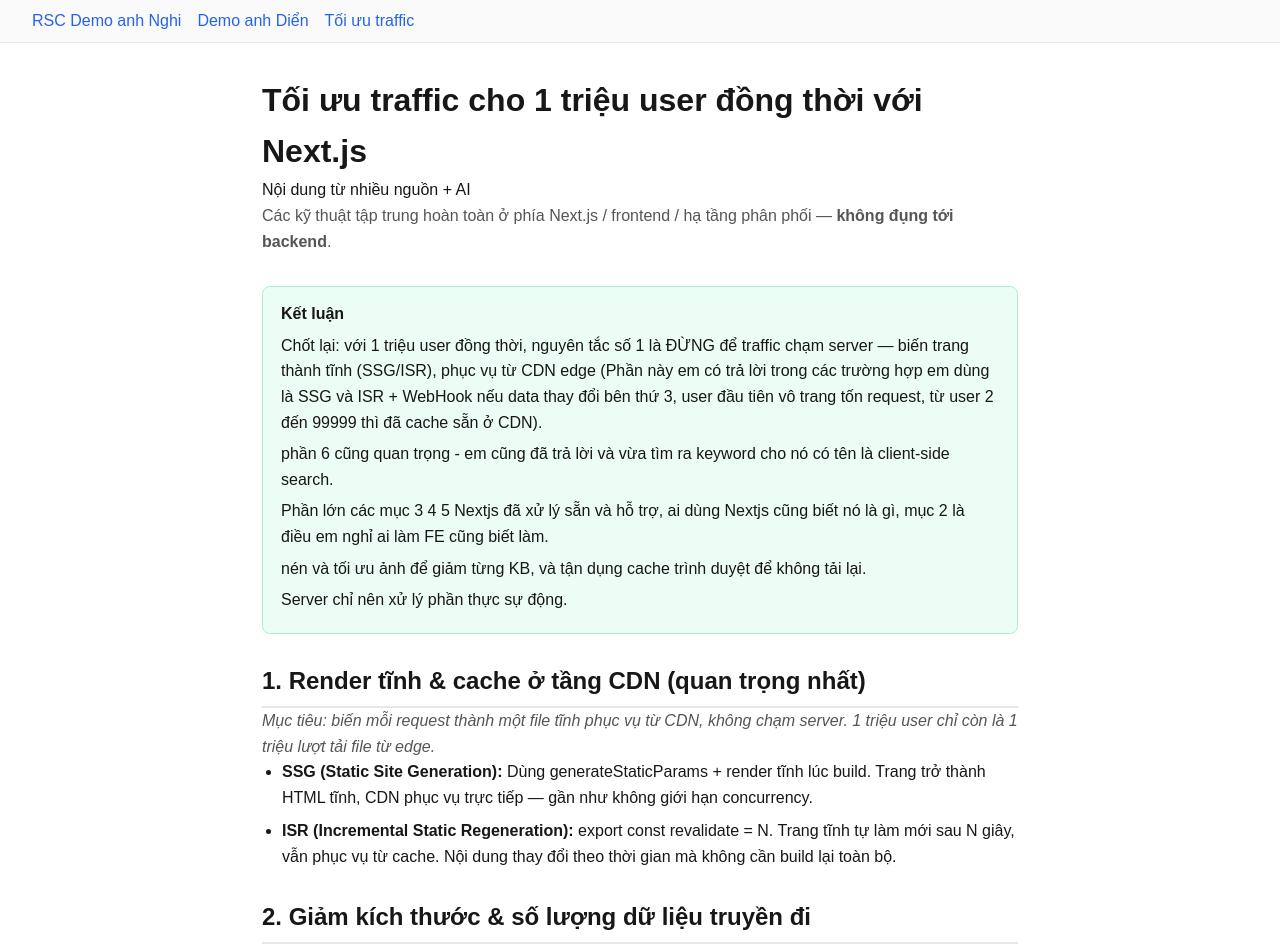
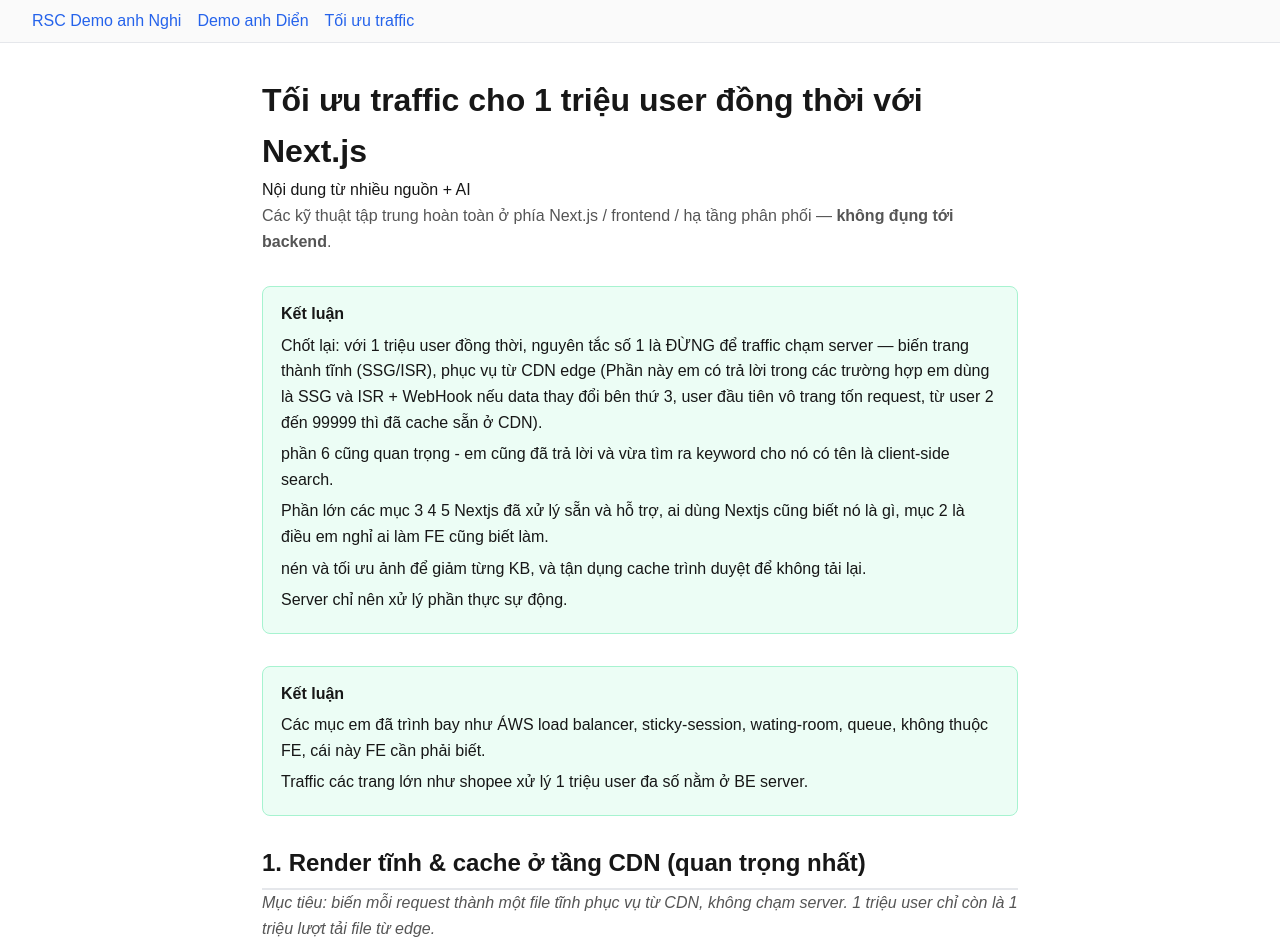
Before and after one commit to devntv/interviewCake, a Next.js app: page /toi-uu-traffic in a window 1280 px wide. Shown: the top 945 px of the page. Built offline with nearby package versions, Linux system fonts and the light colour scheme.

Commit message:
Add takeaway2 box on toi-uu-traffic page

```diff
--- a/app/toi-uu-traffic/page.tsx
+++ b/app/toi-uu-traffic/page.tsx
@@ -113,6 +113,8 @@
 const takeaway =
   "Chốt lại: với 1 triệu user đồng thời, nguyên tắc số 1 là ĐỪNG để traffic chạm server — biến trang thành tĩnh (SSG/ISR), phục vụ từ CDN edge (Phần này em có trả lời trong các trường hợp em dùng là SSG và ISR + WebHook nếu data thay đổi bên thứ 3, user đầu tiên vô trang tốn request, từ user 2 đến 99999 thì đã cache sẵn ở CDN). phần 6 cũng quan trọng - em cũng đã trả lời và vừa tìm ra keyword cho nó có tên là client-side search.Phần lớn các mục 3 4 5 Nextjs đã xử lý sẵn và hỗ trợ, ai dùng Nextjs cũng biết nó là gì, mục 2 là điều em nghỉ ai làm FE cũng biết làm. nén và tối ưu ảnh để giảm từng KB, và tận dụng cache trình duyệt để không tải lại. Server chỉ nên xử lý phần thực sự động.";
 
+
+const takeaway2 = "Các mục em đã trình bay như ÁWS load balancer, sticky-session, wating-room, queue, không thuộc FE, cái này FE cần phải biết. Traffic các trang lớn như shopee xử lý 1 triệu user đa số nằm ở BE server"
 export default function ToiUuTrafficPage() {
   return (
     <main
@@ -143,6 +145,29 @@
         <strong>Kết luận</strong>
         <div style={{ margin: "6px 0 0" }}>
           {takeaway
+            .split(".")
+            .map((s) => s.trim())
+            .filter(Boolean)
+            .map((cau, i) => (
+              <p key={i} style={{ margin: "0 0 6px" }}>
+                {cau}.
+              </p>
+            ))}
+        </div>
+      </section>
+
+      <section
+        style={{
+          marginTop: 32,
+          padding: "14px 18px",
+          background: "#ecfdf5",
+          border: "1px solid #a7f3d0",
+          borderRadius: 8,
+        }}
+      >
+        <strong>Kết luận</strong>
+        <div style={{ margin: "6px 0 0" }}>
+          {takeaway2
             .split(".")
             .map((s) => s.trim())
             .filter(Boolean)
```
